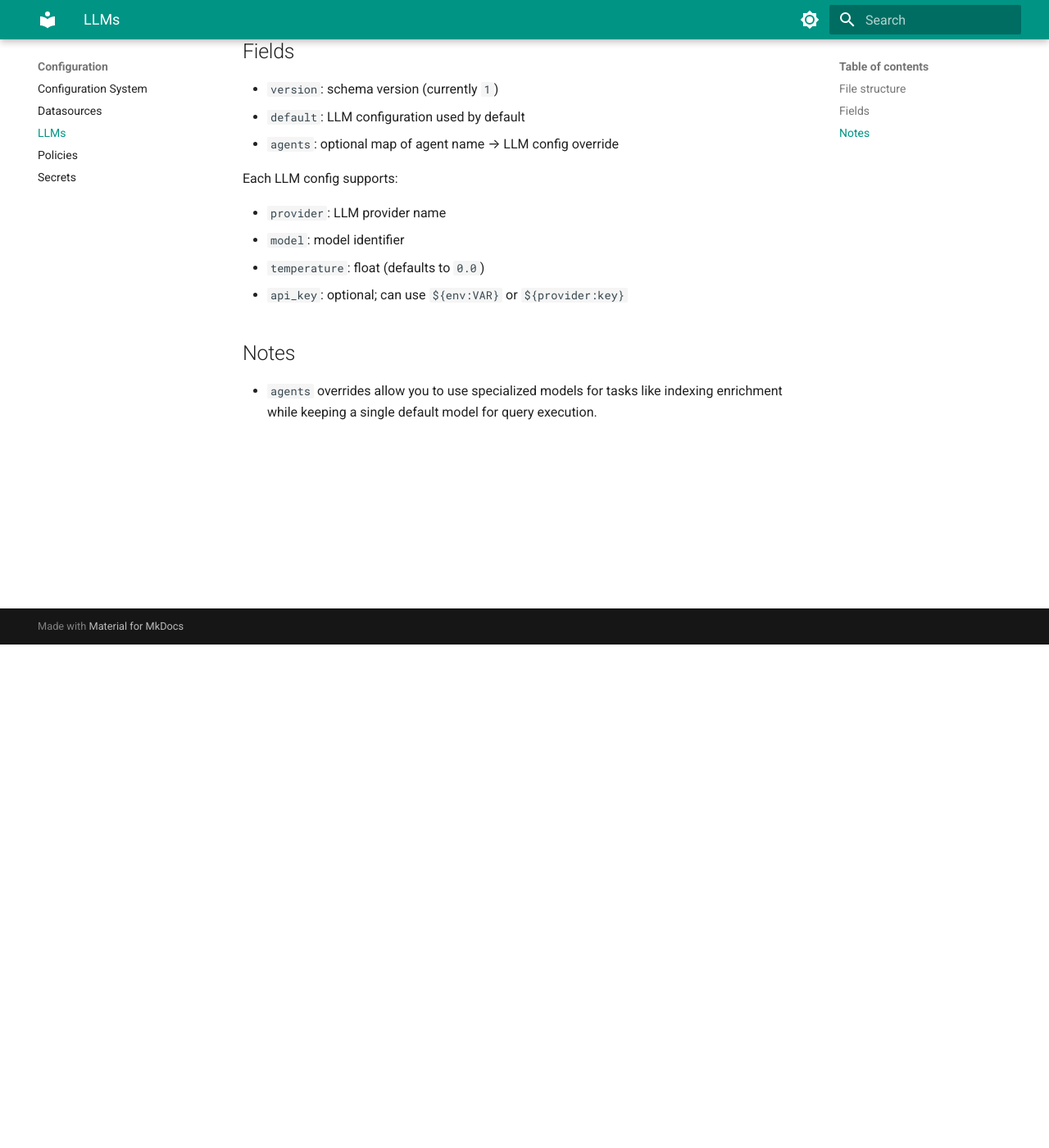
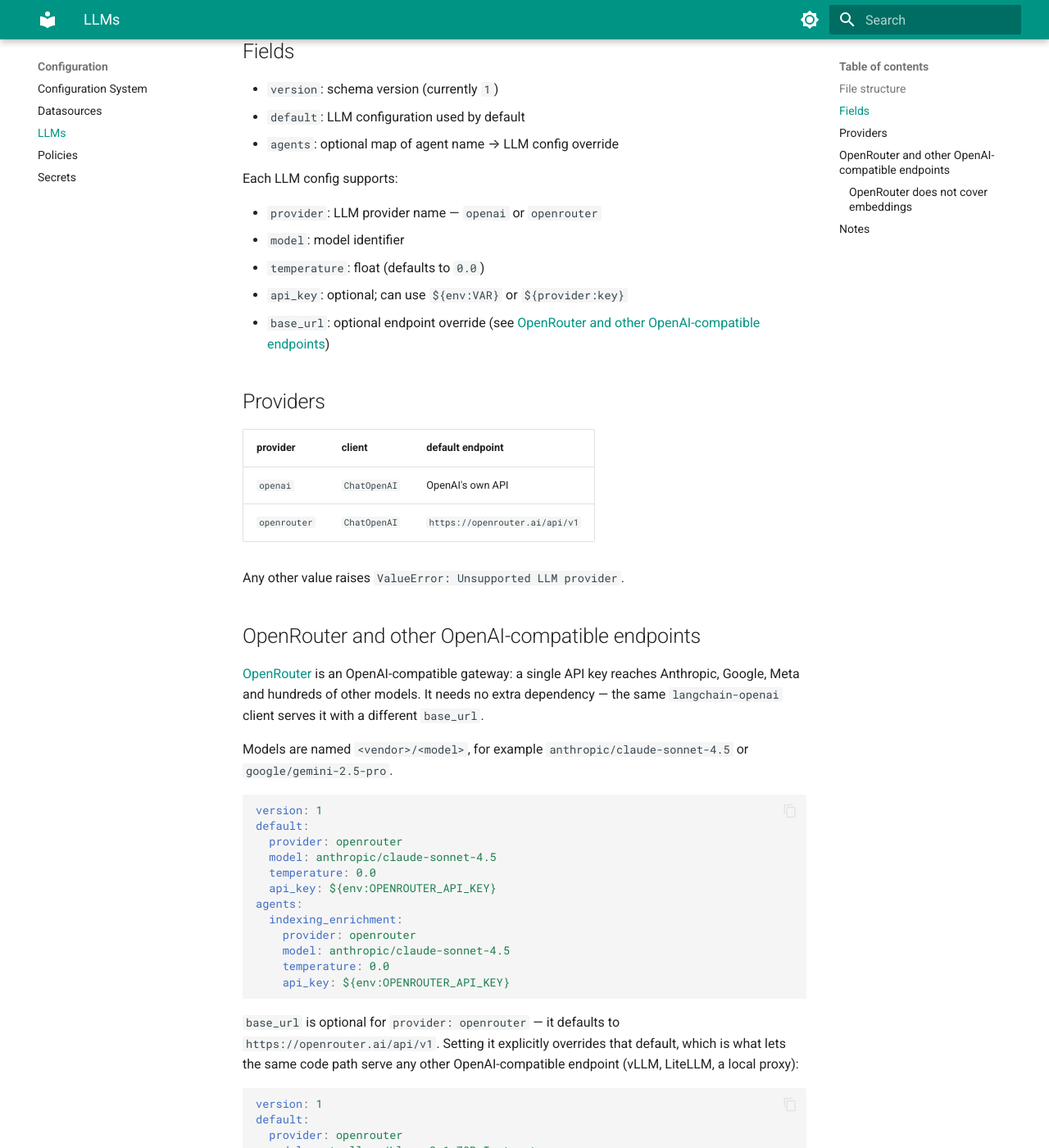
Before and after one commit to nadeem4/nl2sql, an MkDocs documentation site: the page built from docs/configuration/llm.md, in a window 1280 px wide and 1400 px high, scrolled down 614 px. Shown: the whole window at 82% size. Built offline with MkDocs 1.6.1 and Material for MkDocs 9.7.7, drawn with Linux system fonts in a browser that asks for light colours; some of the changed text lies outside the part shown.

Commit message:
docs: document the OpenRouter provider and its embeddings caveat
- configuration/llm.md: provider table, base_url field, worked
  OpenRouter llm.yaml example, and the OpenAI-compatible-endpoint
  override.
- api/core/llm.md: base_url field, the AgentConfig duplication note,
  updated provider and get_llm contracts, and drop the ImportError that
  configure_llm can no longer raise.
- getting_started/pypi.md and configuration/system.md: OpenRouter
  example and an accurate OPENAI_API_KEY description.

States plainly that OpenRouter serves chat completions only:
EmbeddingService still uses OpenAIEmbeddings with
settings.openai_api_key, so `nl2sql index` requires a real OpenAI key
even when chat runs through OpenRouter.

````diff
--- a/docs/configuration/llm.md
+++ b/docs/configuration/llm.md
@@ -28,12 +28,82 @@ agents:
 
 Each LLM config supports:
 
-- `provider`: LLM provider name
+- `provider`: LLM provider name — `openai` or `openrouter`
 - `model`: model identifier
 - `temperature`: float (defaults to `0.0`)
 - `api_key`: optional; can use `${env:VAR}` or `${provider:key}`
+- `base_url`: optional endpoint override (see [OpenRouter and other
+  OpenAI-compatible endpoints](#openrouter-and-other-openai-compatible-endpoints))
+
+## Providers
+
+| provider | client | default endpoint |
+| --- | --- | --- |
+| `openai` | `ChatOpenAI` | OpenAI's own API |
+| `openrouter` | `ChatOpenAI` | `https://openrouter.ai/api/v1` |
+
+Any other value raises `ValueError: Unsupported LLM provider`.
+
+## OpenRouter and other OpenAI-compatible endpoints
+
+[OpenRouter](https://openrouter.ai) is an OpenAI-compatible gateway: a single
+API key reaches Anthropic, Google, Meta and hundreds of other models. It needs
+no extra dependency — the same `langchain-openai` client serves it with a
+different `base_url`.
+
+Models are named `<vendor>/<model>`, for example `anthropic/claude-sonnet-4.5`
+or `google/gemini-2.5-pro`.
+
+```yaml
+version: 1
+default:
+  provider: openrouter
+  model: anthropic/claude-sonnet-4.5
+  temperature: 0.0
+  api_key: ${env:OPENROUTER_API_KEY}
+agents:
+  indexing_enrichment:
+    provider: openrouter
+    model: anthropic/claude-sonnet-4.5
+    temperature: 0.0
+    api_key: ${env:OPENROUTER_API_KEY}
+```
+
+`base_url` is optional for `provider: openrouter` — it defaults to
+`https://openrouter.ai/api/v1`. Setting it explicitly overrides that default,
+which is what lets the same code path serve any other OpenAI-compatible
+endpoint (vLLM, LiteLLM, a local proxy):
+
+```yaml
+version: 1
+default:
+  provider: openrouter
+  model: meta-llama/Llama-3.1-70B-Instruct
+  api_key: ${env:LOCAL_LLM_KEY}
+  base_url: http://localhost:8000/v1
+```
+
+### OpenRouter does not cover embeddings
+
+OpenRouter serves chat completions only. `EmbeddingService` still builds
+`OpenAIEmbeddings` from `settings.openai_api_key`, so **`nl2sql index` continues
+to require a real `OPENAI_API_KEY`** even when every chat call runs through
+OpenRouter. Choosing OpenRouter changes which models answer questions; it does
+not remove the OpenAI dependency for indexing and schema retrieval.
+
+Set both keys when using OpenRouter:
+
+```bash
+OPENROUTER_API_KEY=sk-or-...   # chat completions
+OPENAI_API_KEY=sk-...          # embeddings for `nl2sql index`
+```
+
+A local-embeddings option is planned separately.
 
 ## Notes
 
 - `agents` overrides allow you to use specialized models for tasks like
   indexing enrichment while keeping a single default model for query execution.
+- `nl2sql setup` offers `openai` and `openrouter`. Only providers the engine can
+  actually serve are offered, so a completed setup cannot fail on the first
+  query with an unsupported-provider error.
````
Also changed, not shown: docs/api/core/llm.md (+21 -4 lines), docs/configuration/system.md (+1 -1 lines), docs/getting_started/pypi.md (+15 -0 lines).
